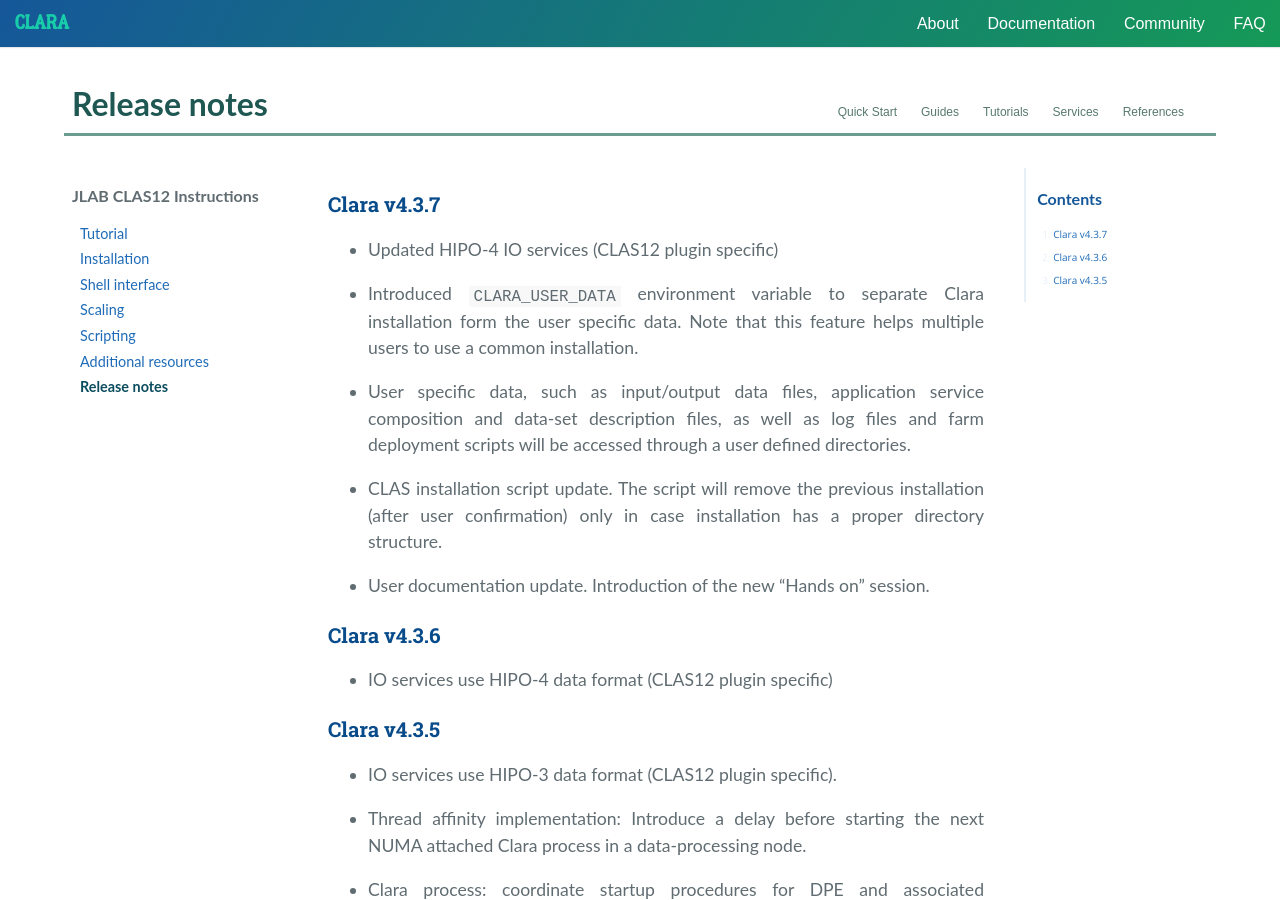
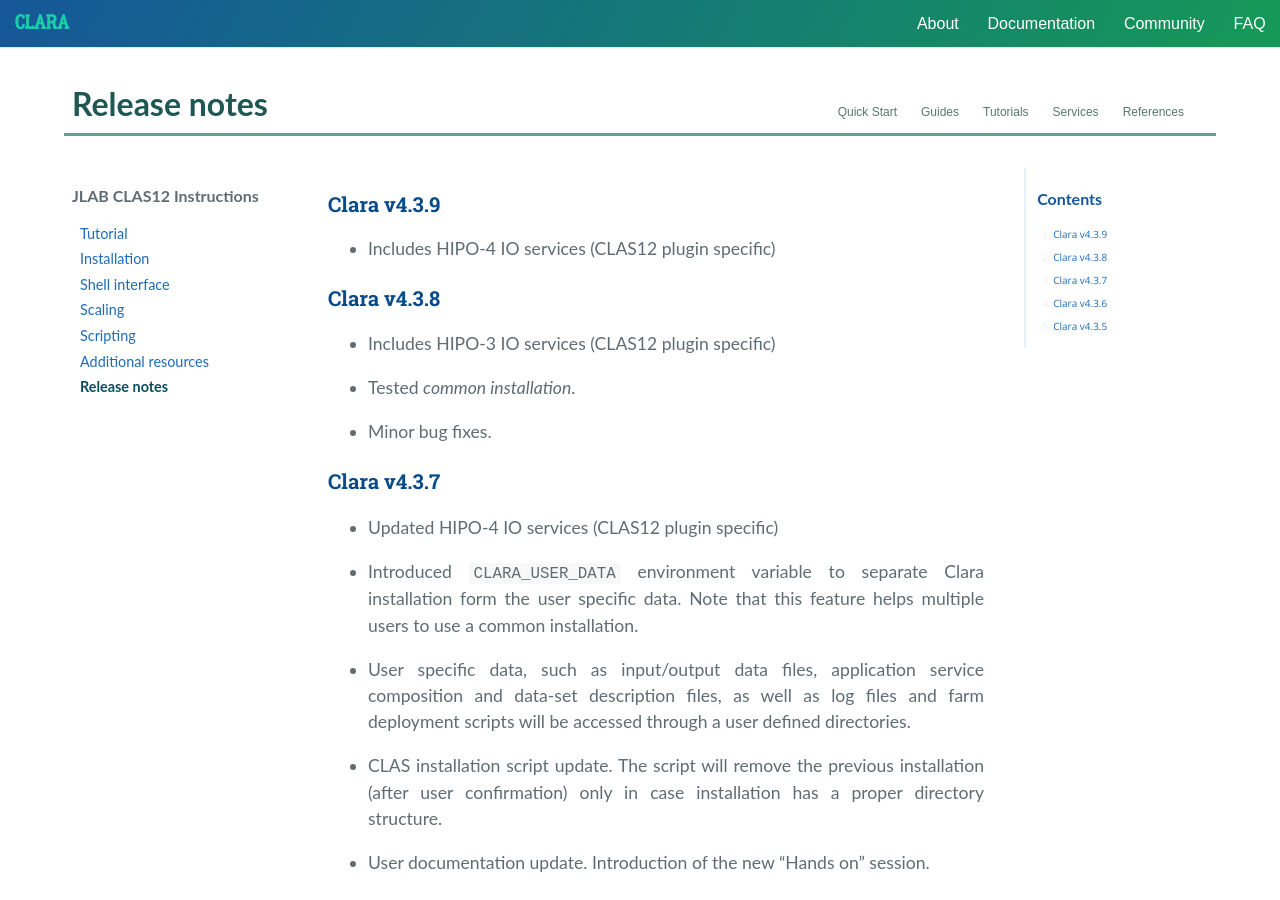
Before and after one commit to JeffersonLab/clara-docs, a Jekyll site: the page built from docs/clas/release-notes.md, in a window 1280 px wide and 900 px high. Built offline with Jekyll 4.4.1, drawn with Linux system fonts in a browser that asks for light colours; nearby versions of some CDN libraries.

Commit message:
- update default Clara version

```diff
--- a/docs/clas/release-notes.md
+++ b/docs/clas/release-notes.md
@@ -1,6 +1,18 @@
 ---
 title: Release notes
 ---
+
+### Clara v4.3.9
+
+- Includes HIPO-4 IO services (CLAS12 plugin specific)
+
+### Clara v4.3.8
+
+- Includes HIPO-3 IO services (CLAS12 plugin specific)
+
+- Tested *common installation*.
+
+- Minor bug fixes.
 
 ### Clara v4.3.7
 
```
Also changed, not shown: docs/clas/hands-on.md (+4 -1 lines), 1 other file.
